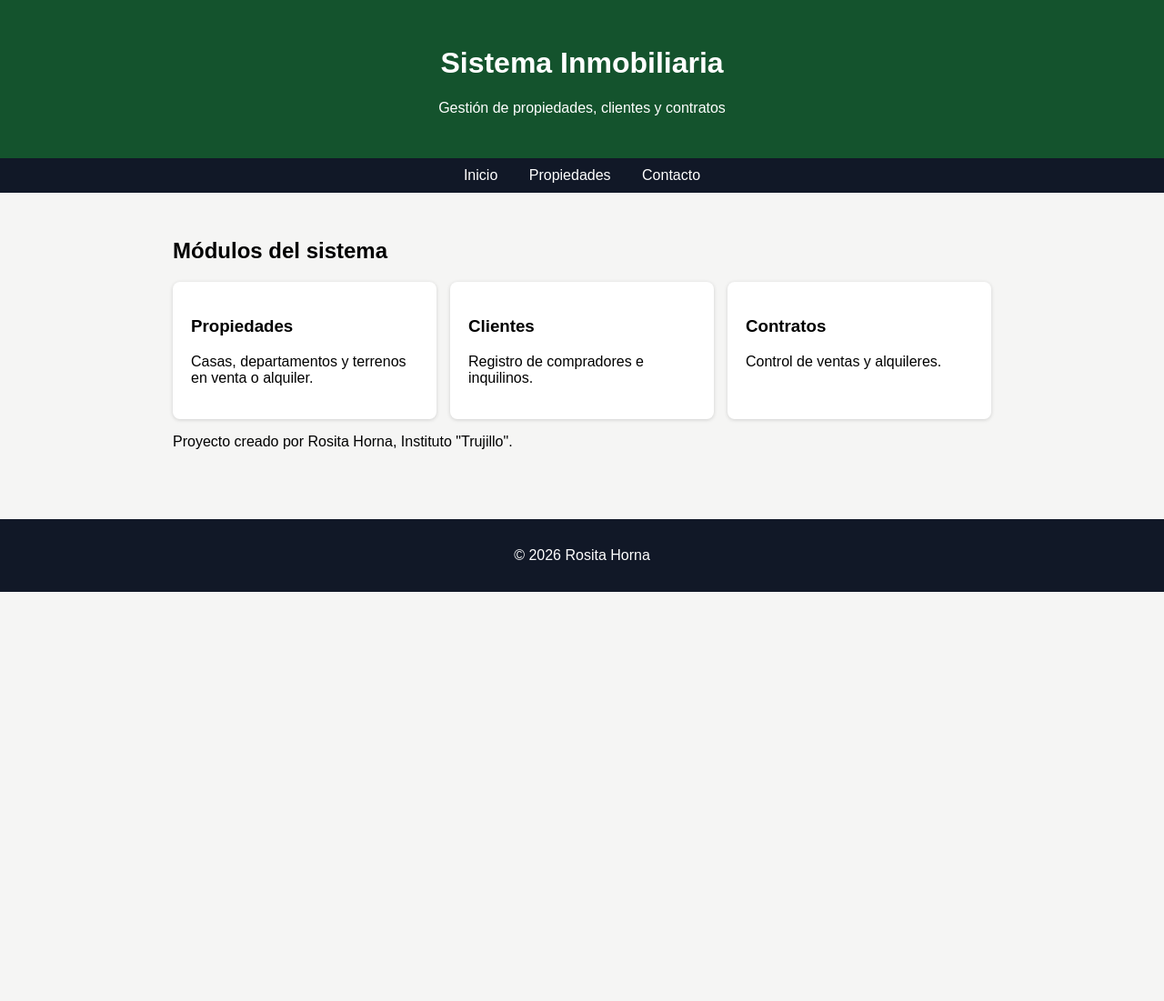
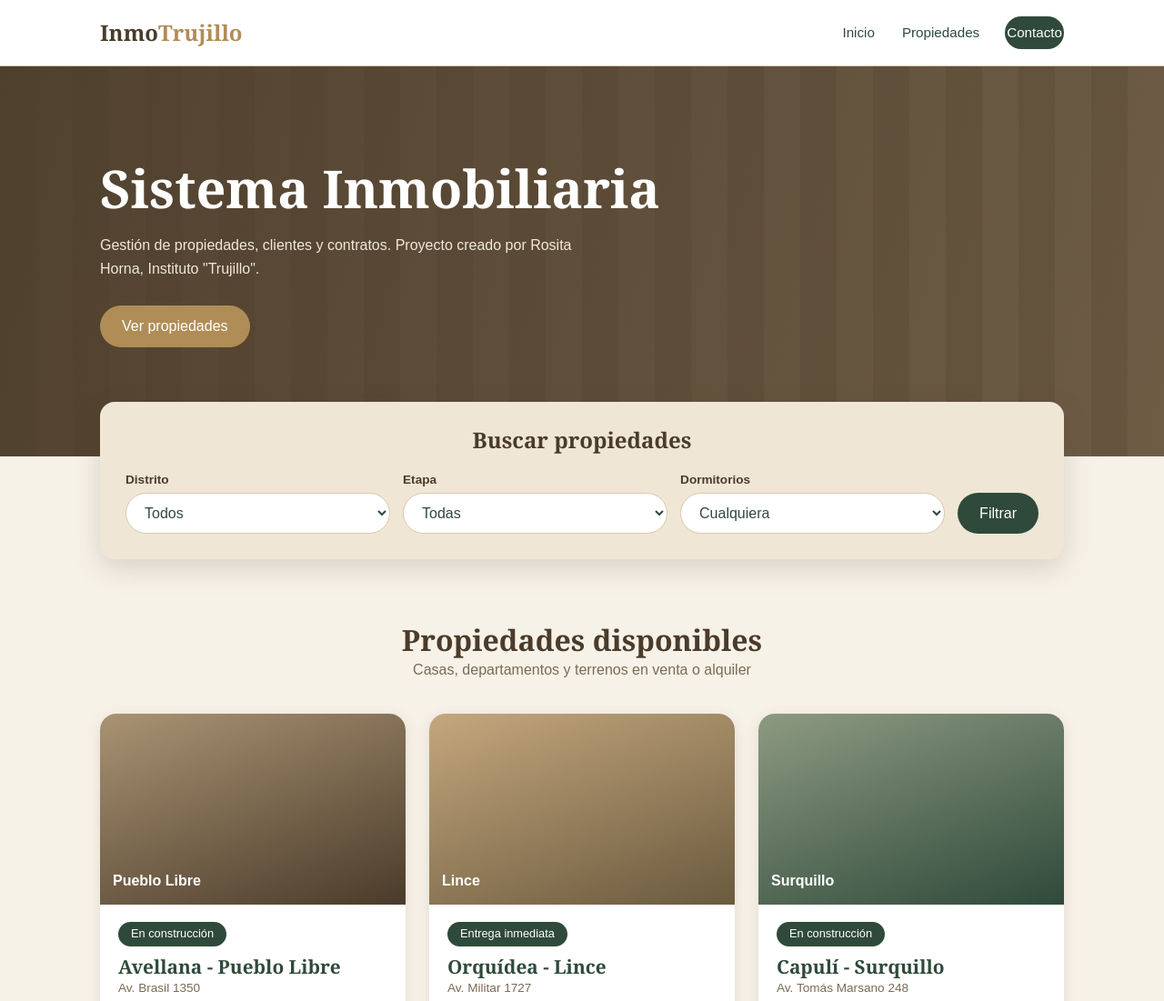
Before and after one commit to isaacruzz2024-rhc/SistemaInmobiliaria, a plain HTML site: page index.html in a window 1280 px wide. Shown: the top 1101 px of the page at 91% size. Before the commit the page ends 800 px from the top, so only its background shows below. Drawn offline with Linux system fonts and the light colour scheme.

Commit message:
Update index.html

```diff
--- a/index.html
+++ b/index.html
@@ -4,38 +4,71 @@
     <meta charset="UTF-8">
     <meta name="viewport" content="width=device-width, initial-scale=1.0">
     <title>Sistema Inmobiliaria</title>
-    <style>
-        body { margin: 0; font-family: Arial, sans-serif; background-color: #f5f5f4; }
-        header { background-color: #14532d; color: white; padding: 30px 20px; text-align: center; }
-        nav { background-color: #111827; padding: 10px; text-align: center; }
-        nav a { color: white; margin: 0 15px; text-decoration: none; }
-        main { max-width: 900px; margin: auto; padding: 30px 20px; }
-        .tarjetas { display: flex; gap: 15px; flex-wrap: wrap; }
-        .tarjeta { background: white; padding: 20px; border-radius: 8px; flex: 1; min-width: 200px; box-shadow: 0 1px 4px rgba(0,0,0,0.15); }
-        footer { background-color: #111827; color: white; text-align: center; padding: 15px; margin-top: 30px; }
-    </style>
+    <link rel="stylesheet" href="style.css">
 </head>
 <body>
     <header>
-        <h1>Sistema Inmobiliaria</h1>
-        <p>Gestión de propiedades, clientes y contratos</p>
+        <div class="contenedor nav">
+            <a href="index.html" class="logo">Inmo<span>Trujillo</span></a>
+            <button id="toggle" aria-label="Menú" aria-expanded="false">&#9776;</button>
+            <ul id="menu" class="menu">
+                <li><a href="#inicio">Inicio</a></li>
+                <li><a href="#propiedades">Propiedades</a></li>
+                <li><a href="contacto.html" class="btn">Contacto</a></li>
+            </ul>
+        </div>
     </header>
-    <nav>
-        <a href="index.html">Inicio</a>
-        <a href="propiedades.html">Propiedades</a>
-        <a href="contacto.html">Contacto</a>
-    </nav>
-    <main>
-        <h2>Módulos del sistema</h2>
-        <div class="tarjetas">
-            <div class="tarjeta"><h3>Propiedades</h3><p>Casas, departamentos y terrenos en venta o alquiler.</p></div>
-            <div class="tarjeta"><h3>Clientes</h3><p>Registro de compradores e inquilinos.</p></div>
-            <div class="tarjeta"><h3>Contratos</h3><p>Control de ventas y alquileres.</p></div>
+
+    <section id="inicio" class="hero">
+        <div class="contenedor">
+            <h1>Sistema Inmobiliaria</h1>
+            <p>Gestión de propiedades, clientes y contratos. Proyecto creado por Rosita Horna, Instituto "Trujillo".</p>
+            <a href="#propiedades" class="btn btn-dorado">Ver propiedades</a>
         </div>
-        <p>Proyecto creado por Rosita Horna, Instituto "Trujillo".</p>
-    </main>
+    </section>
+
+    <div class="contenedor">
+        <div class="buscador">
+            <h2>Buscar propiedades</h2>
+            <div class="filtros">
+                <div>
+                    <label for="fDistrito">Distrito</label>
+                    <select id="fDistrito">
+                        <option value="">Todos</option>
+                    </select>
+                </div>
+                <div>
+                    <label for="fEtapa">Etapa</label>
+                    <select id="fEtapa">
+                        <option value="">Todas</option>
+                    </select>
+                </div>
+                <div>
+                    <label for="fDorm">Dormitorios</label>
+                    <select id="fDorm">
+                        <option value="">Cualquiera</option>
+                    </select>
+                </div>
+                <button id="buscar" type="button" class="btn">Filtrar</button>
+            </div>
+        </div>
+    </div>
+
+    <section id="propiedades">
+        <div class="contenedor">
+            <div class="titulo">
+                <h2>Propiedades disponibles</h2>
+                <p>Casas, departamentos y terrenos en venta o alquiler</p>
+            </div>
+            <div id="lista" class="grid"></div>
+            <p id="vacio">No se encontraron propiedades con esos filtros.</p>
+        </div>
+    </section>
+
     <footer>
-        <p>&copy; 2026 Rosita Horna</p>
+        <p>&copy; 2026 Rosita Horna - Instituto "Trujillo"</p>
     </footer>
+
+    <script src="script.js"></script>
 </body>
 </html>
```
